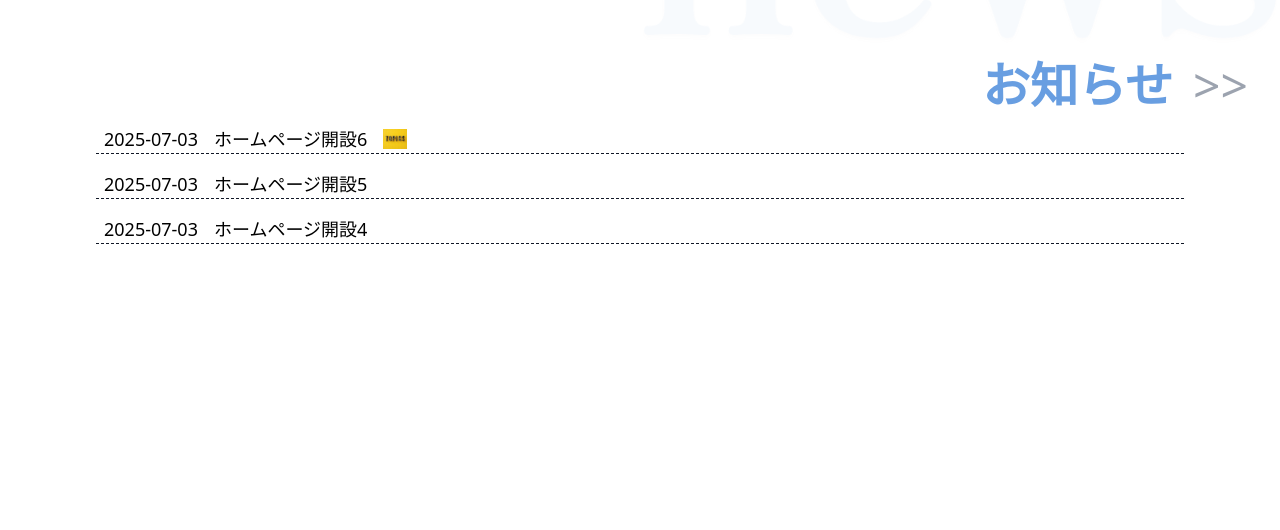
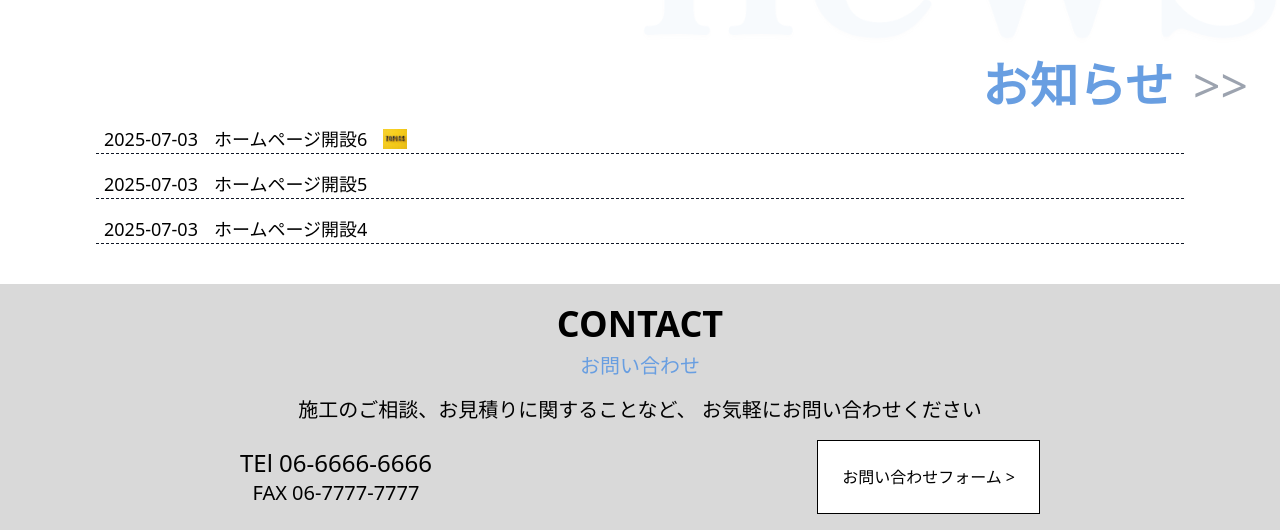
Before and after one commit to teppei1994667/OtaniKogyo_HP, a Next.js app: page / in a window 1280 px wide. Shown: the part 5277-5807 px from the top of the page. Before the commit the page ends 5521 px from the top, so only its background shows below. Built offline with nearby package versions, Linux system fonts and the light colour scheme.

Commit message:
TOP:お問い合わせ

```diff
--- /dev/null
+++ b/src/app/component/Contact.tsx
@@ -0,0 +1,49 @@
+import { Grid } from "@mui/material";
+
+export const Contact = () => {
+  return (
+    <>
+      <div className="bg-contact">
+        <Grid container className="justify-center mt-10">
+          <Grid className="mt-5">
+            <h1 className="font-bold text-lg sm:text-xl md:text-2xl lg:text-3xl xl:text-4xl">
+              CONTACT
+            </h1>
+          </Grid>
+        </Grid>
+        <Grid container className="justify-center xl:mt-2">
+          <Grid>
+            <h1 className="text-xs md:text-base xl:text-xl primary-color">
+              お問い合わせ
+            </h1>
+          </Grid>
+        </Grid>
+        <Grid container className="justify-center mt-4">
+          <Grid>
+            <h1 className="text-xs md:text-base xl:text-xl whitespace-pre-line sm:whitespace-normal text-center">
+              {`施工のご相談、お見積りに関することなど、\nお気軽にお問い合わせください`}
+            </h1>
+          </Grid>
+        </Grid>
+        <Grid
+          container
+          className="justify-between items-center mt-4 ml-8 sm:ml-28 md:ml-48 lg:ml-60 mr-8 sm:mr-28 md:mr-48 lg:mr-60 pb-4"
+        >
+          <Grid>
+            <h1 className="text-sm md:text-xl xl:text-2xl whitespace-pre-line text-center">
+              TEl 06-6666-6666
+            </h1>
+            <h1 className="text-xs md:text-base xl:text-xl whitespace-pre-line text-center">
+              FAX 06-7777-7777
+            </h1>
+          </Grid>
+          <Grid>
+            <button className="text-xs lg:text-base bg-white border border-black p-3 lg:p-6 hover:bg-gray-200 transition-colors duration-300">
+              {`お問い合わせフォーム  >`}
+            </button>
+          </Grid>
+        </Grid>
+      </div>
+    </>
+  );
+};
--- a/src/app/component/News.tsx
+++ b/src/app/component/News.tsx
@@ -40,7 +40,7 @@ export const News = () => {
         <Grid
           key={news.id}
           container
-          className="mt-4 mr-8 lg:mr-16 xl:mr-24 ml-8 lg:ml-16 xl:ml-24 border-b border-dashed border-gray-900"
+          className="items-center mt-4 mr-8 lg:mr-16 xl:mr-24 ml-8 lg:ml-16 xl:ml-24 border-b border-dashed border-gray-900"
         >
           <Grid className="ml-2 text-base xl:text-lg">
             <p>{news.date}</p>
@@ -49,7 +49,7 @@ export const News = () => {
             <p>{news.title}</p>
           </Grid>
           {index === 0 ? (
-            <Grid className="w-6 mt-1 ml-4">
+            <Grid className="w-6 ml-4">
               <Image
                 src="/topics.jpg"
                 alt="トピックス"
--- a/src/app/page.tsx
+++ b/src/app/page.tsx
@@ -1,4 +1,5 @@
 import { AboutUs } from "./component/AboutUs";
+import { Contact } from "./component/Contact";
 import { MainImage } from "./component/MainImage";
 import { News } from "./component/News";
 import { OurService } from "./component/OurService";
@@ -12,6 +13,7 @@ export default function Home() {
       <OurService />
       <OurWorks />
       <News />
+      <Contact />
     </>
   );
 }
--- a/tailwind.config.ts
+++ b/tailwind.config.ts
@@ -29,6 +29,9 @@ export default {
       fontSize: {
         xxs: "0.625rem", // 10px
       },
+      backgroundColor: {
+        contact: "#D9D9D9",
+      },
     },
   },
   plugins: [],
```
